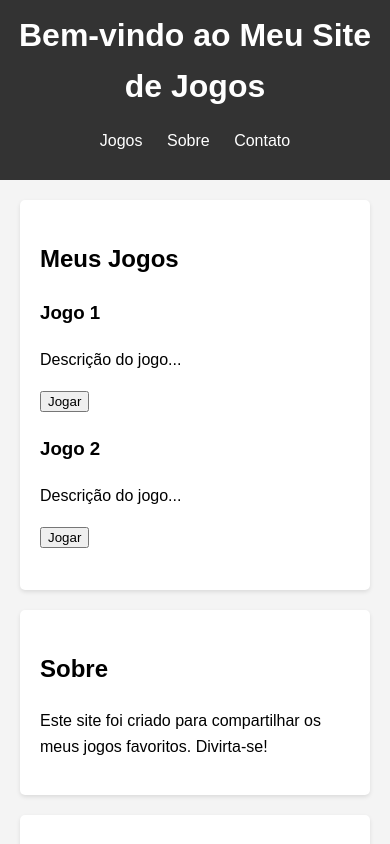
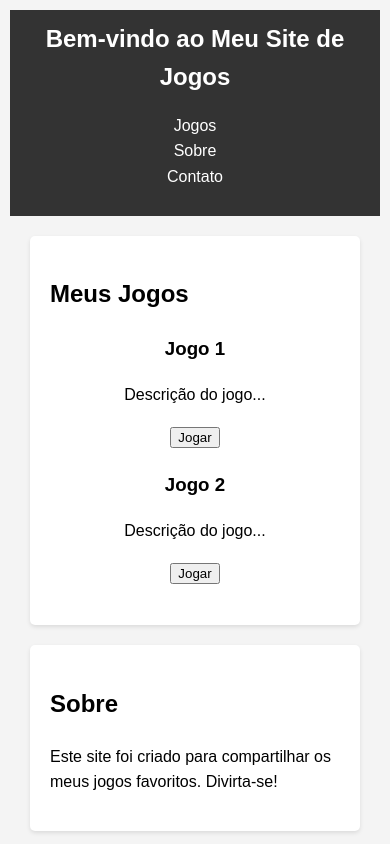
Before and after one commit to fernidoscria123/caganeiragames, a plain HTML site: page index.html in a window 390 px wide. Shown: the top 844 px of the page. Drawn offline with Linux system fonts and the light colour scheme.

Commit message:
Update styles.css

```diff
--- a/styles.css
+++ b/styles.css
@@ -50,3 +50,21 @@ footer {
   background: #333;
   color: #fff;
 }
+/* Configuração básica para dispositivos menores */
+@media screen and (max-width: 768px) {
+  body {
+    font-size: 16px;
+    padding: 10px;
+  }
+  header h1 {
+    font-size: 24px;
+  }
+  nav ul {
+    display: flex;
+    flex-direction: column;
+    align-items: center;
+  }
+  .jogo {
+    text-align: center;
+  }
+}
```
